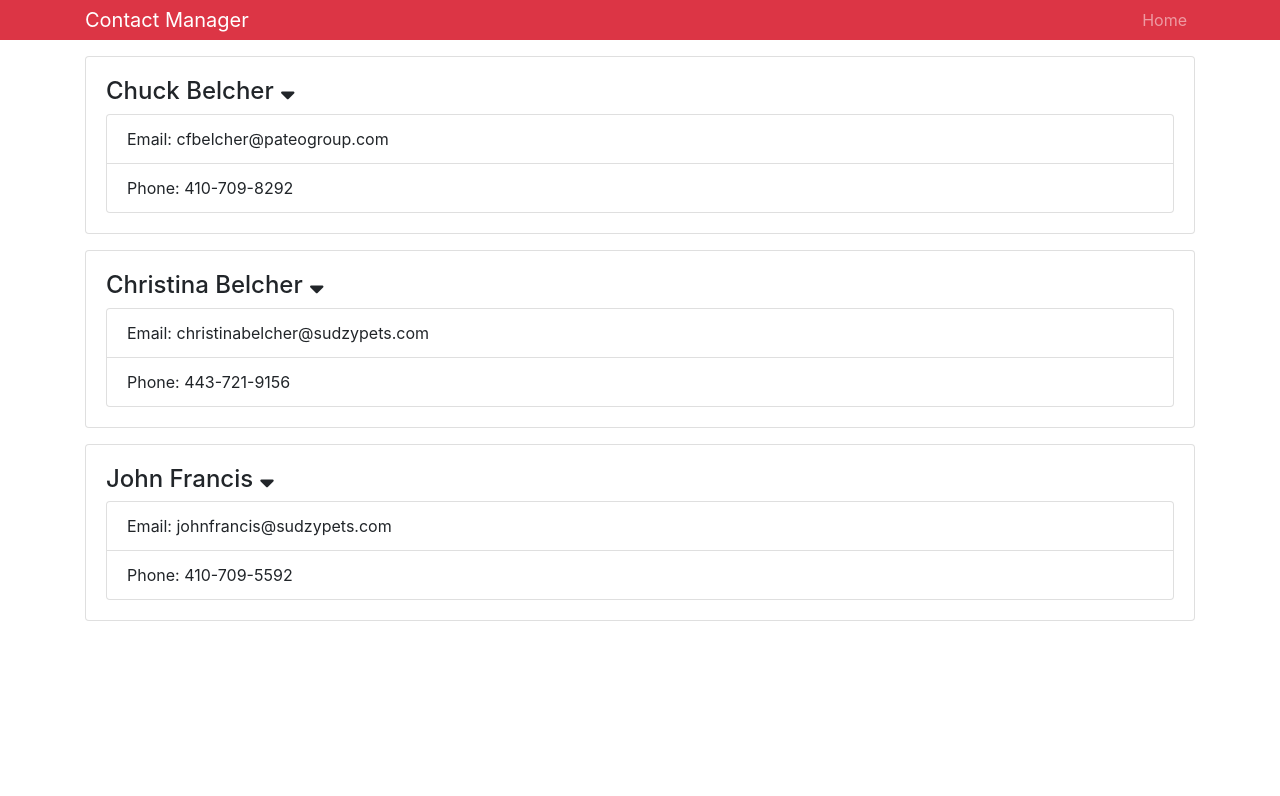
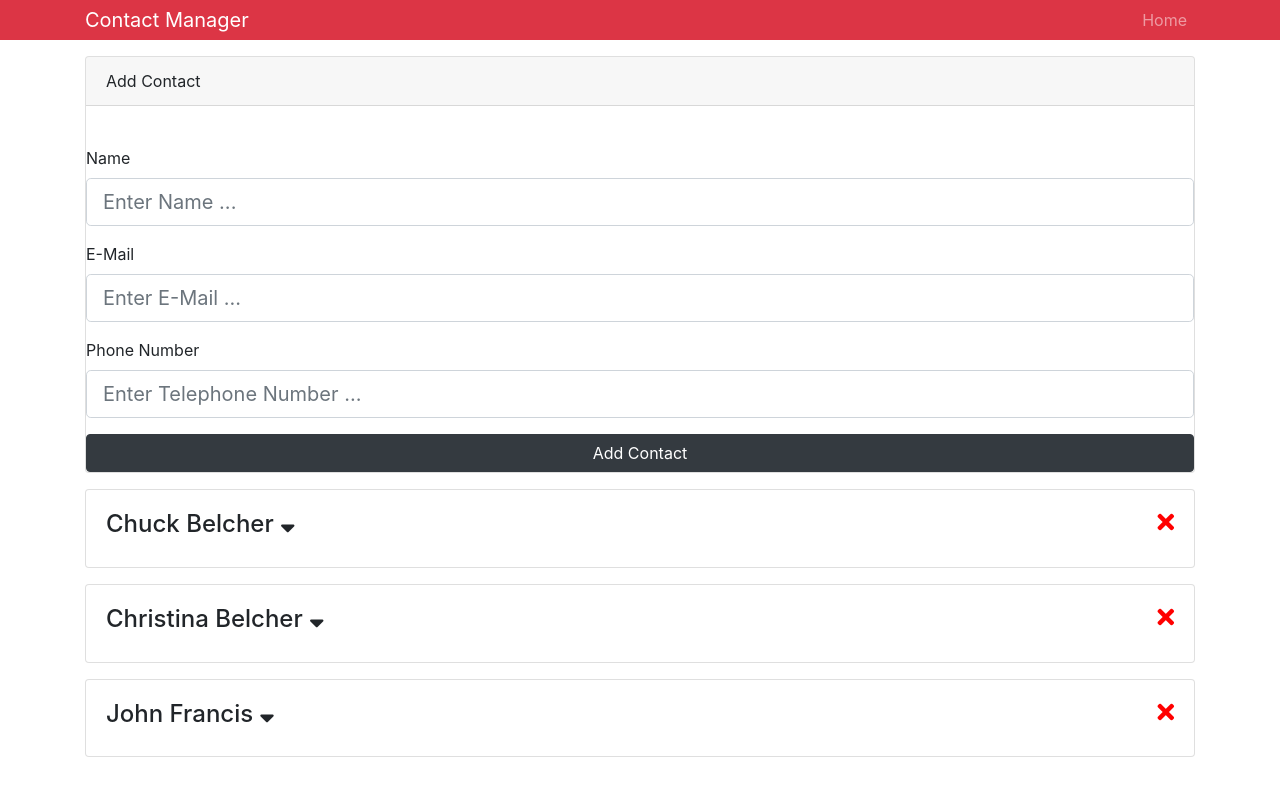
Before and after one commit to chuckbelcher/ReactFrontToBack, a React (Create React App) app: page / in a window 1280 px wide. Shown: the top 796 px of the page. Built offline with nearby package versions, Linux system fonts and the light colour scheme.

Commit message:
added inital form elements

```diff
--- a/src/App.js
+++ b/src/App.js
@@ -1,20 +1,25 @@
-import React, { Component } from 'react';
-import Contacts from './components/Contacts';
-import Header from './components/Header';
-import 'bootstrap/dist/css/bootstrap.min.css';
-import '@fortawesome/fontawesome-free/css/all.css'
-import './App.css';
+import React, { Component } from "react";
+import Contacts from "./components/contacts/Contacts";
+import AddContact from "./components/contacts/AddContact";
+import Header from "./components/layout/Header";
+import "bootstrap/dist/css/bootstrap.min.css";
+import "@fortawesome/fontawesome-free/css/all.css";
+import "./App.css";
 
+import { Provider } from "./context";
 
 class App extends Component {
   render() {
     return (
-      <div className="App">
-        <Header branding="Contact Manager" />
-        <div className="container">
-          <Contacts />
+      <Provider>
+        <div className="App">
+          <Header branding="Contact Manager" />
+          <div className="container">
+            <AddContact />
+            <Contacts />
+          </div>
         </div>
-      </div>
+      </Provider>
     );
   }
 }
--- a/src/components/Contact.js
+++ /dev/null
@@ -1,33 +0,0 @@
-import React, { Component } from 'react';
-import PropTypes from 'prop-types';
-
-class Contact extends Component {
-    state = { showContactInfo: true }
-
-    static propTypes = {
-        contact: PropTypes.object.isRequired
-    };
-
-    onShowClick = (e) => {
-        //showContactInfo = !showContactInfo;
-        console.log(e, this.state);
-    }
-
-    render() {
-        const { id, name, email, phone } = this.props.contact;
-        return (
-            <div className="card card-body mb-3">
-                <h4>{name} <i onClick={this.onShowClick.bind(this, { id })} className="fas fa-sort-down"></i></h4>
-                <ul className="list-group">
-                    <li className="list-group-item">Email: {email}</li>
-                    <li className="list-group-item">Phone: {phone} </li>
-                </ul>
-
-            </div>
-        )
-    }
-}
-
-
-
-export default Contact;
--- a/src/components/Contacts.js
+++ /dev/null
@@ -1,28 +0,0 @@
-import React, { Component } from 'react';
-import Contact from './Contact';
-
-class Contacts extends Component {
-    state = {
-        contacts: [
-            { id: 1, name: 'Chuck Belcher', email: 'cfbelcher@pateogroup.com', phone: '410-709-8292' },
-            { id: 2, name: 'Christina Belcher', email: 'christinabelcher@sudzypets.com', phone: '443-721-9156' },
-            { id: 3, name: 'John Francis', email: 'johnfrancis@sudzypets.com', phone: '410-709-5592' },
-        ]
-    }
-
-
-    render() {
-        const { contacts } = this.state
-        return (
-            <div>
-                {contacts.map(contact => (
-                    <Contact key={contact.id}
-                        contact={contact}
-                    />
-                ))}
-            </div>
-        )
-    }
-}
-
-export default Contacts;
--- a/src/components/Header.js
+++ /dev/null
@@ -1,28 +0,0 @@
-import React from 'react';
-import PropTypes from 'prop-types';
-import { smart } from '@babel/template';
-
-const Header = (props) => {
-    const { branding } = props;
-    return (
-        <nav className="navbar navbar-expand-sm navbar-dark bg-danger mb-3 py-0">
-            <div className="container">
-                <a href="/" className="navbar-brand" >{branding}</a>
-                <div>
-                    <ul className="navbar-nav mr-auto">
-                        <li className="nav-item"><a href="/" className="nav-link">Home</a> </li>
-                    </ul>
-                </div>
-            </div>
-        </nav>
-    );
-}
-Header.propTypes = {
-    branding: PropTypes.string.isRequired
-}
-// Header.defaultProps = {
-//     branding: 'My App'
-// }
-
-
-export default Header;
--- /dev/null
+++ b/src/components/contacts/AddContact.js
@@ -0,0 +1,70 @@
+import React, { Component } from "react";
+
+class AddContact extends Component {
+  state = {
+    name: "",
+    email: "",
+    phone: ""
+  };
+
+  onChange = e => {
+    this.setState({ [e.target.name]: e.target.value });
+  };
+
+  onSubmit = e => {
+    e.preventDefault();
+    console.log("submitting form ...");
+  };
+
+  render() {
+    const { name, email, phone } = this.state;
+    return (
+      <div className="card mb-3">
+        <div className="card-header"> Add Contact</div>
+        <div className="card-body" />
+        <form onSubmit={this.onSubmit}>
+          <div className="form-group">
+            <label htmlFor="name">Name</label>
+            <input
+              type="text"
+              name="name"
+              className="form-control form-control-lg"
+              placeholder="Enter Name ..."
+              value={name}
+              onChange={this.onChange}
+            />
+          </div>
+          <div className="form-group">
+            <label htmlFor="email">E-Mail</label>
+            <input
+              type="email"
+              name="email"
+              className="form-control form-control-lg"
+              placeholder="Enter E-Mail ..."
+              value={email}
+              onChange={this.onChange}
+            />
+          </div>
+          <div className="form-group">
+            <label htmlFor="phone">Phone Number</label>
+            <input
+              type="text"
+              name="phone"
+              className="form-control form-control-lg"
+              placeholder="Enter Telephone Number ..."
+              value={phone}
+              onChange={this.onChange}
+            />
+          </div>
+          <input
+            type="submit"
+            value="Add Contact"
+            className="btn btn-block btn-dark"
+          />
+        </form>
+      </div>
+    );
+  }
+}
+
+export default AddContact;
--- /dev/null
+++ b/src/components/contacts/Contact.js
@@ -0,0 +1,59 @@
+import React, { Component } from "react";
+import PropTypes from "prop-types";
+import { Consumer } from "../../context";
+
+class Contact extends Component {
+  state = { showContactInfo: false };
+
+  static propTypes = {
+    contact: PropTypes.object.isRequired
+  };
+
+  onShowClick = e => {
+    //showContactInfo = !showContactInfo;
+    console.log(e, this.state);
+    this.setState({ showContactInfo: !this.state.showContactInfo });
+  };
+
+  onDeleteClick = (id, dispatch) => {
+    console.log("delete this", { id });
+    dispatch({ type: "DELETE_CONTACT", payload: id });
+  };
+
+  render() {
+    const { id, name, email, phone } = this.props.contact;
+    const { showContactInfo } = this.state;
+    return (
+      <Consumer>
+        {value => {
+          const { dispatch } = value;
+          return (
+            <div className="card card-body mb-3">
+              <h4>
+                {name}{" "}
+                <i
+                  onClick={this.onShowClick.bind(this, { id })}
+                  className="fas fa-sort-down"
+                  style={{ cursor: "pointer" }}
+                />
+                <i
+                  onClick={this.onDeleteClick.bind(this, id, dispatch)}
+                  className="fas fa-times"
+                  style={{ cursor: "pointer", float: "right", color: "red" }}
+                />
+              </h4>
+              {showContactInfo ? (
+                <ul className="list-group">
+                  <li className="list-group-item">Email: {email}</li>
+                  <li className="list-group-item">Phone: {phone} </li>
+                </ul>
+              ) : null}
+            </div>
+          );
+        }}
+      </Consumer>
+    );
+  }
+}
+
+export default Contact;
--- /dev/null
+++ b/src/components/contacts/Contacts.js
@@ -0,0 +1,23 @@
+import React, { Component } from "react";
+import Contact from "./Contact";
+import { Consumer } from "../../context";
+class Contacts extends Component {
+  render() {
+    return (
+      <Consumer>
+        {value => {
+          const { contacts } = value;
+          return (
+            <React.Fragment>
+              {contacts.map(contact => (
+                <Contact key={contact.id} contact={contact} />
+              ))}
+            </React.Fragment>
+          );
+        }}
+      </Consumer>
+    );
+  }
+}
+
+export default Contacts;
--- /dev/null
+++ b/src/components/layout/Header.js
@@ -0,0 +1,33 @@
+import React from "react";
+import PropTypes from "prop-types";
+//import { smart } from '@babel/template';
+
+const Header = props => {
+  const { branding } = props;
+  return (
+    <nav className="navbar navbar-expand-sm navbar-dark bg-danger mb-3 py-0">
+      <div className="container">
+        <a href="/" className="navbar-brand">
+          {branding}
+        </a>
+        <div>
+          <ul className="navbar-nav mr-auto">
+            <li className="nav-item">
+              <a href="/" className="nav-link">
+                Home
+              </a>{" "}
+            </li>
+          </ul>
+        </div>
+      </div>
+    </nav>
+  );
+};
+Header.propTypes = {
+  branding: PropTypes.string.isRequired
+};
+// Header.defaultProps = {
+//     branding: 'My App'
+// }
+
+export default Header;
--- /dev/null
+++ b/src/context.js
@@ -0,0 +1,56 @@
+//Provider / Store for state
+import React, { Component } from "react";
+
+const Context = React.createContext();
+
+const reducer = (state, action) => {
+  switch (action.type) {
+    case "DELETE_CONTACT":
+      return {
+        ...state,
+        contacts: state.contacts.filter(
+          contact => contact.id !== action.payload
+        )
+      };
+    default:
+      return state;
+  }
+};
+
+export class Provider extends Component {
+  state = {
+    contacts: [
+      {
+        id: 1,
+        name: "Chuck Belcher",
+        email: "cfbelcher@pateogroup.com",
+        phone: "410-709-8292"
+      },
+      {
+        id: 2,
+        name: "Christina Belcher",
+        email: "christinabelcher@sudzypets.com",
+        phone: "443-721-9156"
+      },
+      {
+        id: 3,
+        name: "John Francis",
+        email: "johnfrancis@sudzypets.com",
+        phone: "410-709-5592"
+      }
+    ],
+    dispatch: action => {
+      this.setState(state => reducer(state, action));
+    }
+  };
+
+  render() {
+    return (
+      <Context.Provider value={this.state}>
+        {this.props.children}
+      </Context.Provider>
+    );
+  }
+}
+
+export const Consumer = Context.Consumer;
```
